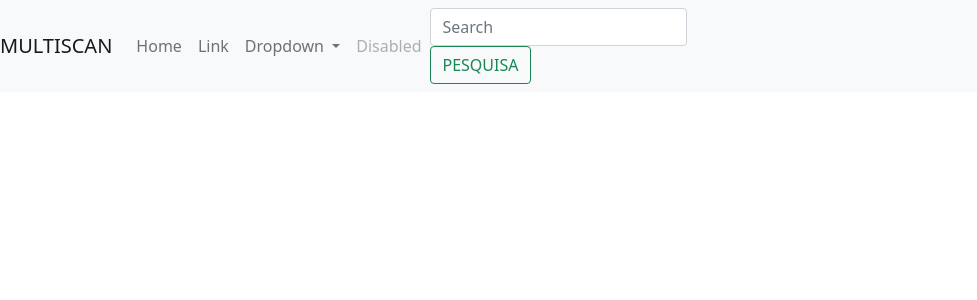
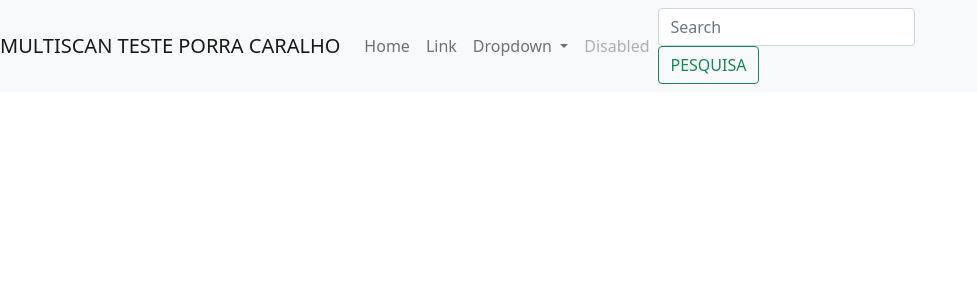
Before and after one commit to glmdutra/Intranet-teste, a Django app: page / in a window 1280 px wide. Shown: the top 300 px of the page, without its empty margins (0-977 px from the left). Run offline with Django 3.2, Linux system fonts and the light colour scheme; some libraries are stand-ins or nearby versions.

Commit message:
Update index.html

```diff
--- a/projeto/src/templates/index.html
+++ b/projeto/src/templates/index.html
@@ -19,7 +19,7 @@
 <body>
 
     <nav class="navbar navbar-expand-lg navbar-light bg-light">
-        <a class="navbar-brand" href="#">MULTISCAN</a>
+        <a class="navbar-brand" href="#">MULTISCAN TESTE PORRA CARALHO</a>
         <button class="navbar-toggler" type="button" data-toggle="collapse" data-target="#navbarSupportedContent" aria-controls="navbarSupportedContent" aria-expanded="false" aria-label="Toggle navigation">
           <span class="navbar-toggler-icon"></span>
         </button>
```
